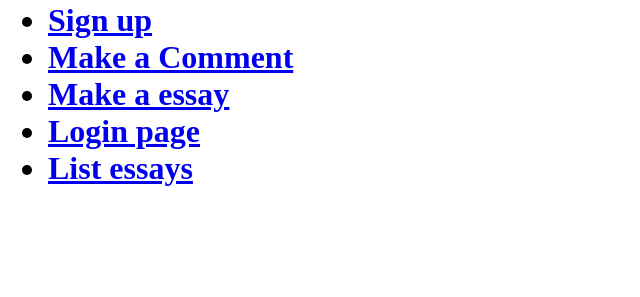
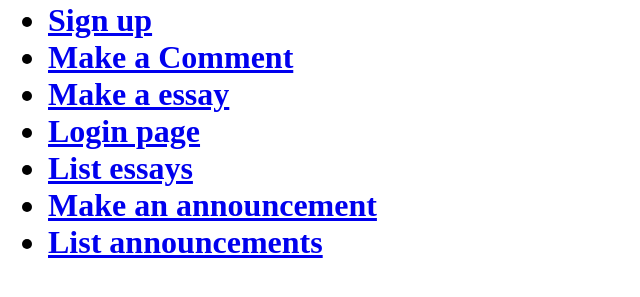
Before and after one commit to itucsdb1964/earthquake, a Flask app: page / in a window 1280 px wide. Shown: the part 305-602 px from the top of the page, without its empty margins (0-640 px from the left). Run offline with Flask 2, Linux system fonts and the light colour scheme; parts of the project's set-up code (start-up, migrations or seed data) failed here and were passed over; some libraries are stand-ins or nearby versions.

Commit message:
Update home.html

```diff
--- a/templates/home.html
+++ b/templates/home.html
@@ -16,6 +16,9 @@
       <li><a href="/makeessay">Make a essay</a></li>
       <li><a href="/login">Login page</a> </li>
       <li><a href="/essays">List essays</a> </li>
+      <li><a href="/makeannouncement">Make an announcement</a></li>
+      <li><a href="/announcements">List announcements</a> </li>
+
     </ul>
   </body>
 </html>
```
